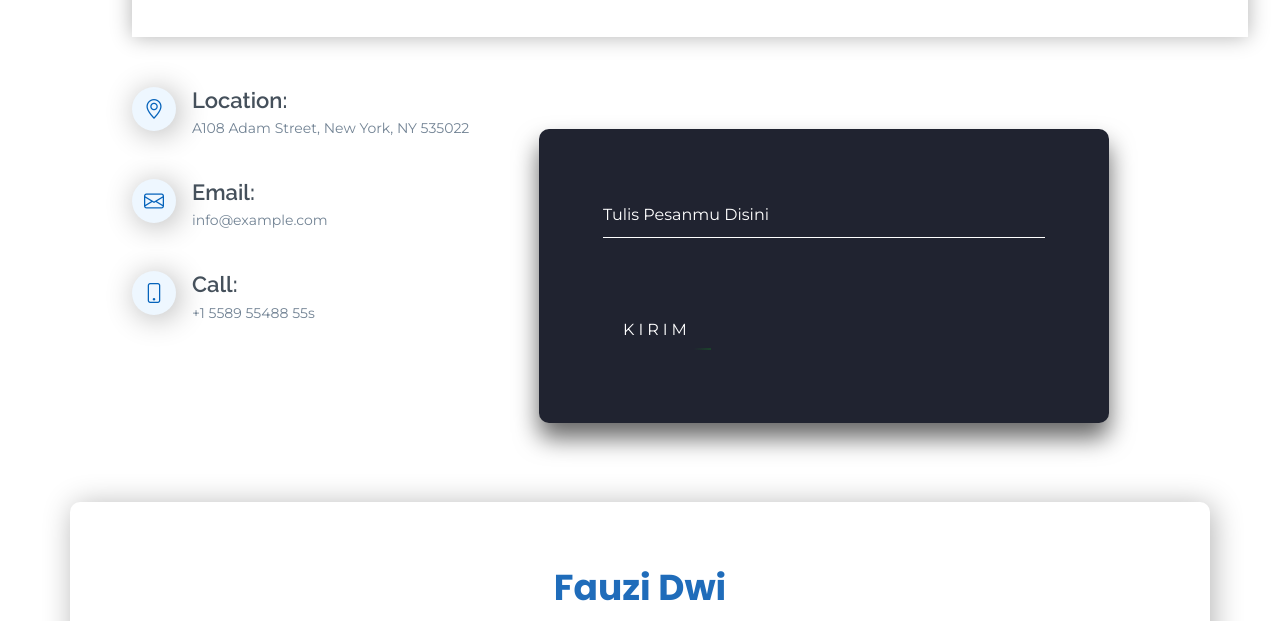
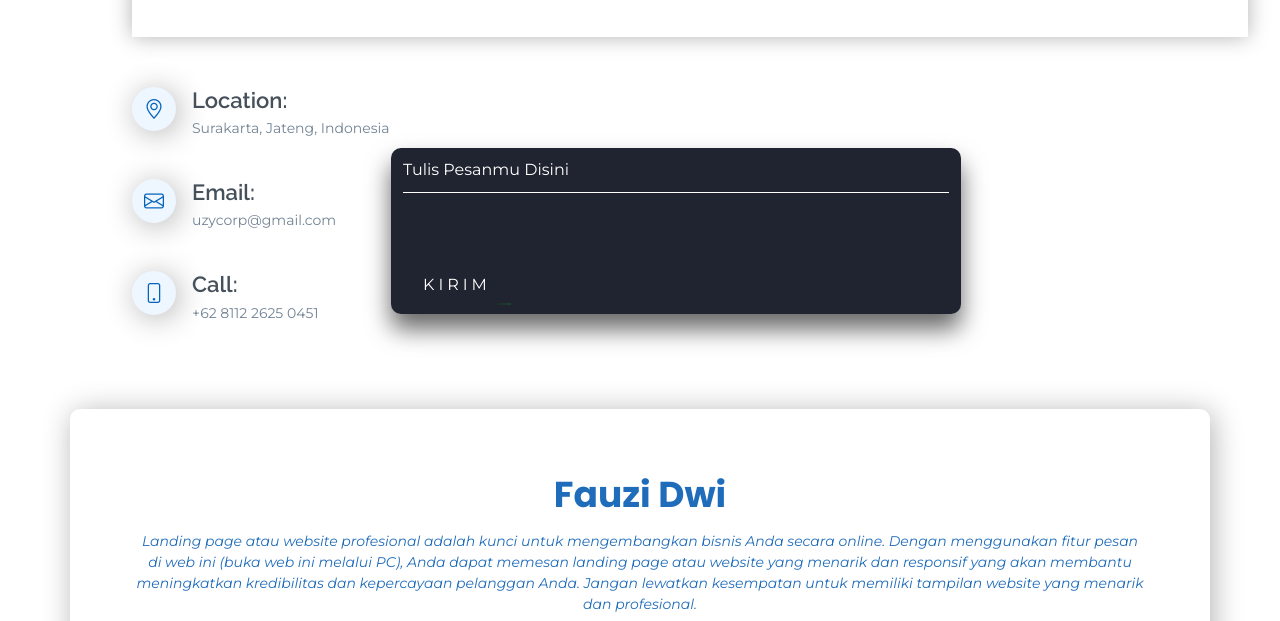
Before and after one commit to Fauziwd/My-Portfolio-Redesign, a plain HTML site: page index.html in a window 1280 px wide. Shown: the part 6174-6795 px from the top of the page. Drawn offline with Linux system fonts and the light colour scheme.

Commit message:
tata letak form dan desk contact

```diff
--- a/assets/css/style.css
+++ b/assets/css/style.css
@@ -1079,10 +1079,9 @@ section {
     top: 50%;
     left: 50%;
     width: 50%;
-  margin-left: 44em;
-  margin-bottom: -8em;
-  margin-top: -3em;
-  padding: 4em;
+    margin-left: 11em;
+    margin-bottom: -3em;
+    margin-top: 9em;
     transform: translate(-50%, -50%);
     backdrop-filter: blur(5px);
     background: rgb(32 35 48);
--- a/index.html
+++ b/index.html
@@ -730,19 +730,19 @@
               <div class="address">
                 <i class="bi bi-geo-alt neumorphism"></i>
                 <h4>Location:</h4>
-                <p>A108 Adam Street, New York, NY 535022</p>
+                <p>Surakarta, Jateng, Indonesia</p>
               </div>
 
               <div class="email">
                 <i class="bi bi-envelope neumorphism"></i>
                 <h4>Email:</h4>
-                <p>info@example.com</p>
+                <p>uzycorp@gmail.com</p>
               </div>
 
               <div class="phone">
                 <i class="bi bi-phone neumorphism"></i>
                 <h4>Call:</h4>
-                <p>+1 5589 55488 55s</p>
+                <p>+62 8112 2625 0451</p>
               </div>
 
             </div>
```
Lines whose indentation alone changed are shown as unchanged.
